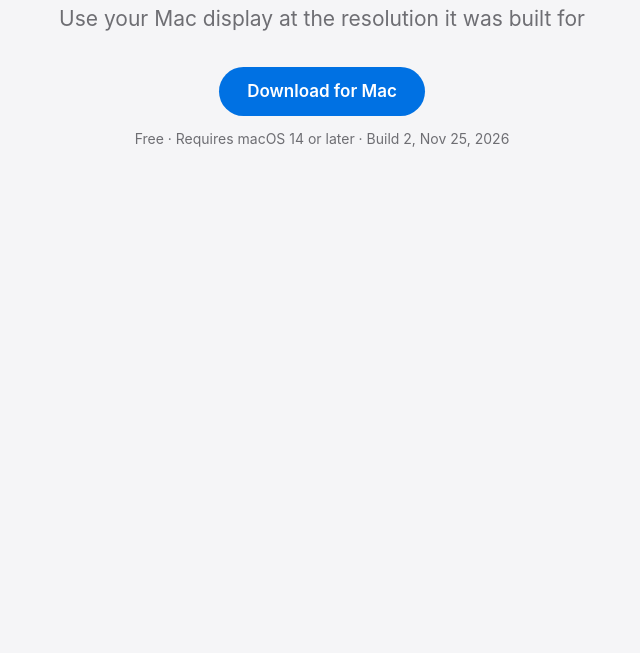
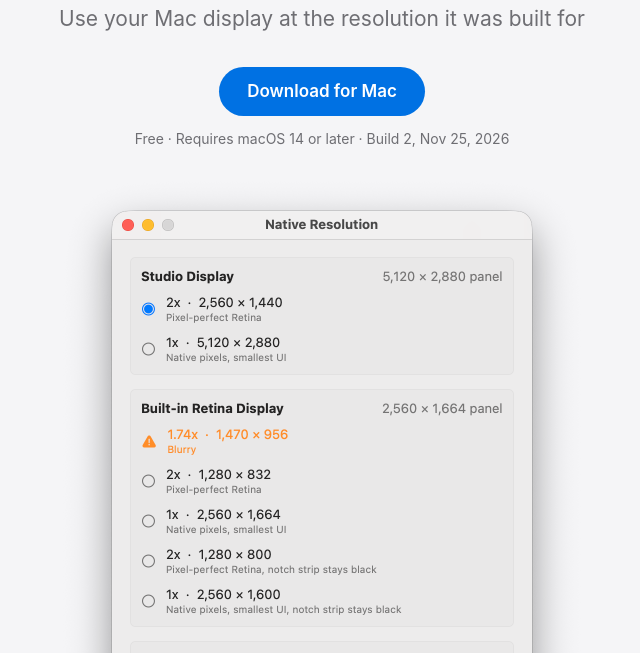
Before and after one commit to dkordik/macOS-apps, a plain HTML site: page native-resolution/index.html in a window 1280 px wide. Shown: the part 299-952 px from the top of the page, without its empty margins (318-958 px from the left). Before the commit the page ends 800 px from the top, so only its background shows below. Drawn offline with Linux system fonts and the light colour scheme.

Commit message:
Add a screenshot to the Native Resolution page
Co-Authored-By: Claude Fable 5.2 <noreply@anthropic.com>

```diff
--- a/native-resolution/index.html
+++ b/native-resolution/index.html
@@ -50,6 +50,7 @@
   }
   .download:hover { filter: brightness(1.08); }
   .requirements { color: var(--muted); font-size: 14px; margin-top: 12px; }
+  .screenshot { display: block; margin: 24px auto 0; max-width: 100%; height: auto; }
 </style>
 </head>
 <body>
@@ -63,6 +64,8 @@
     <a class="download" id="download" href="https://github.com/dkordik/macOS-apps/releases/download/native-resolution-build-2/Native-Resolution.dmg">Download for Mac</a>
     <p class="requirements">Free · Requires macOS 14 or later<span id="build"> · Build 2, Nov 25, 2026</span></p>
   </header>
+  <!-- Captured by the app's scripts/screenshot.sh on each release. -->
+  <img class="screenshot" src="screenshot.png" width="532" height="699" alt="The Native Resolution window listing pixel-sharp resolutions for each display, with a blurry scaled mode marked in orange">
 
 </main>
 </body>
```
Also changed, not shown: native-resolution/screenshot.png (added).
